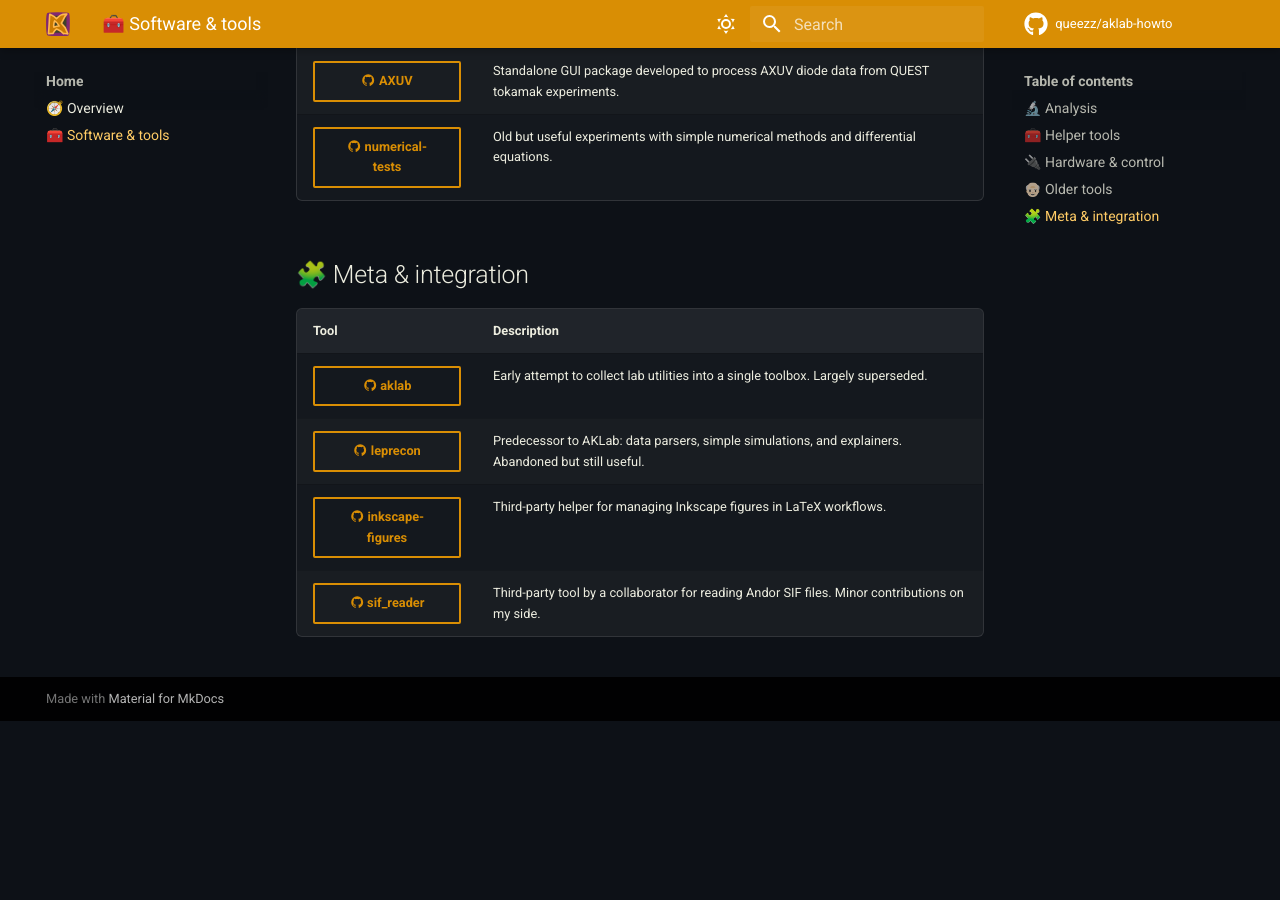
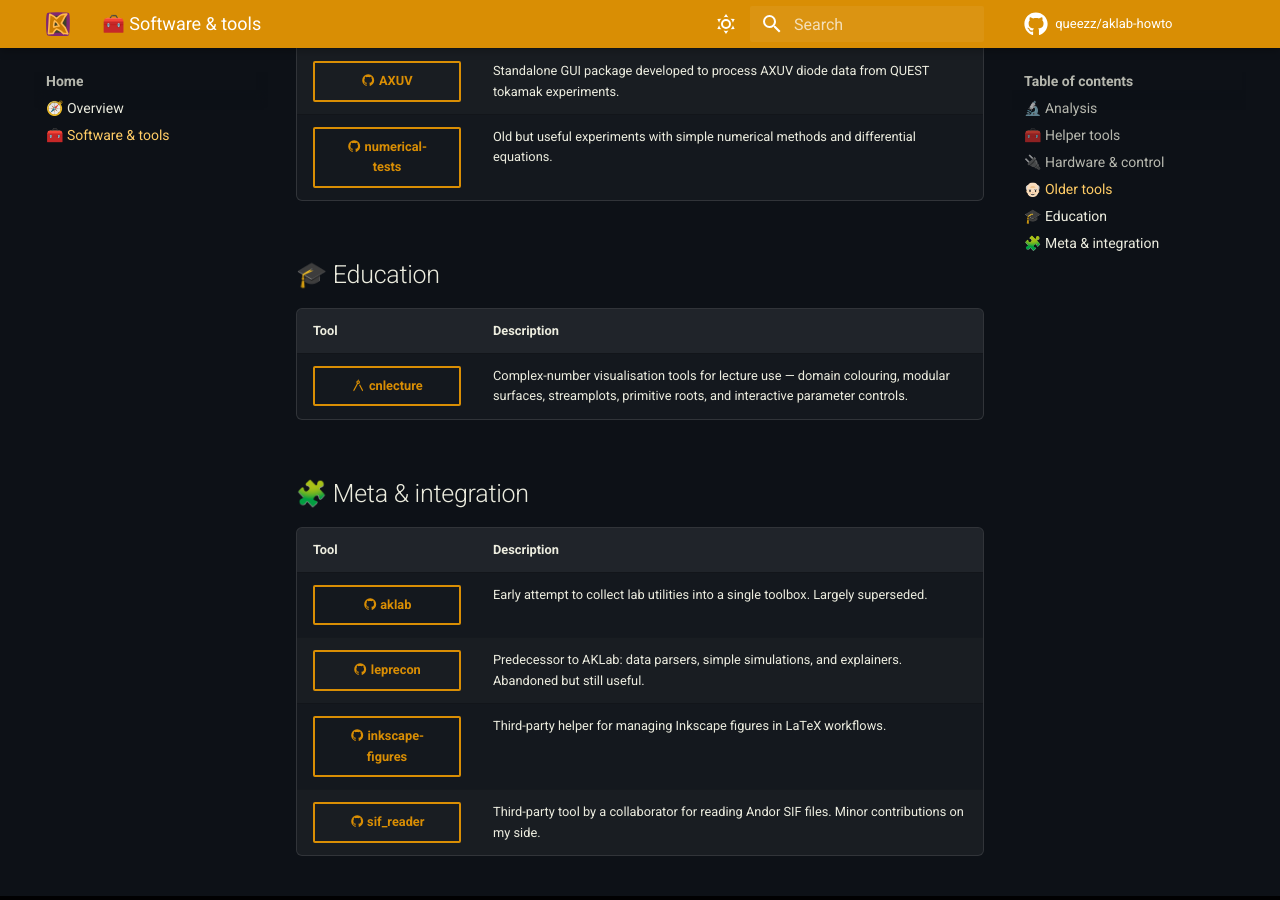
Before and after one commit to queezz/aklab-howto, an MkDocs documentation site: the page built from docs/other-tools.md, in a window 1280 px wide and 900 px high, scrolled down 2368 px. Built offline with MkDocs 1.6.1 and Material for MkDocs 9.7.7, drawn with Linux system fonts in a browser that asks for light colours; comment, search, counter and statistics services are not loaded; before the commit the page ends 3089 px from its top, so only the background shows below that.

Commit message:
add cnlecture repo

```diff
--- a/docs/other-tools.md
+++ b/docs/other-tools.md
@@ -49,6 +49,13 @@
 | [:material-github: numerical-tests](https://github.com/queezz/numerical-tests){ .md-button .md-button--small target=_blank } | Old but useful experiments with simple numerical methods and differential equations. |
 
 
+## 🎓 Education
+
+| Tool | Description |
+| :--- | :--- |
+| [:material-math-compass: cnlecture](https://github.com/queezz/cnlecture){ .md-button .md-button--small target=_blank } | Complex-number visualisation tools for lecture use — domain colouring, modular surfaces, streamplots, primitive roots, and interactive parameter controls. |
+
+
 ## 🧩 Meta & integration
 
 | Tool | Description |
```
